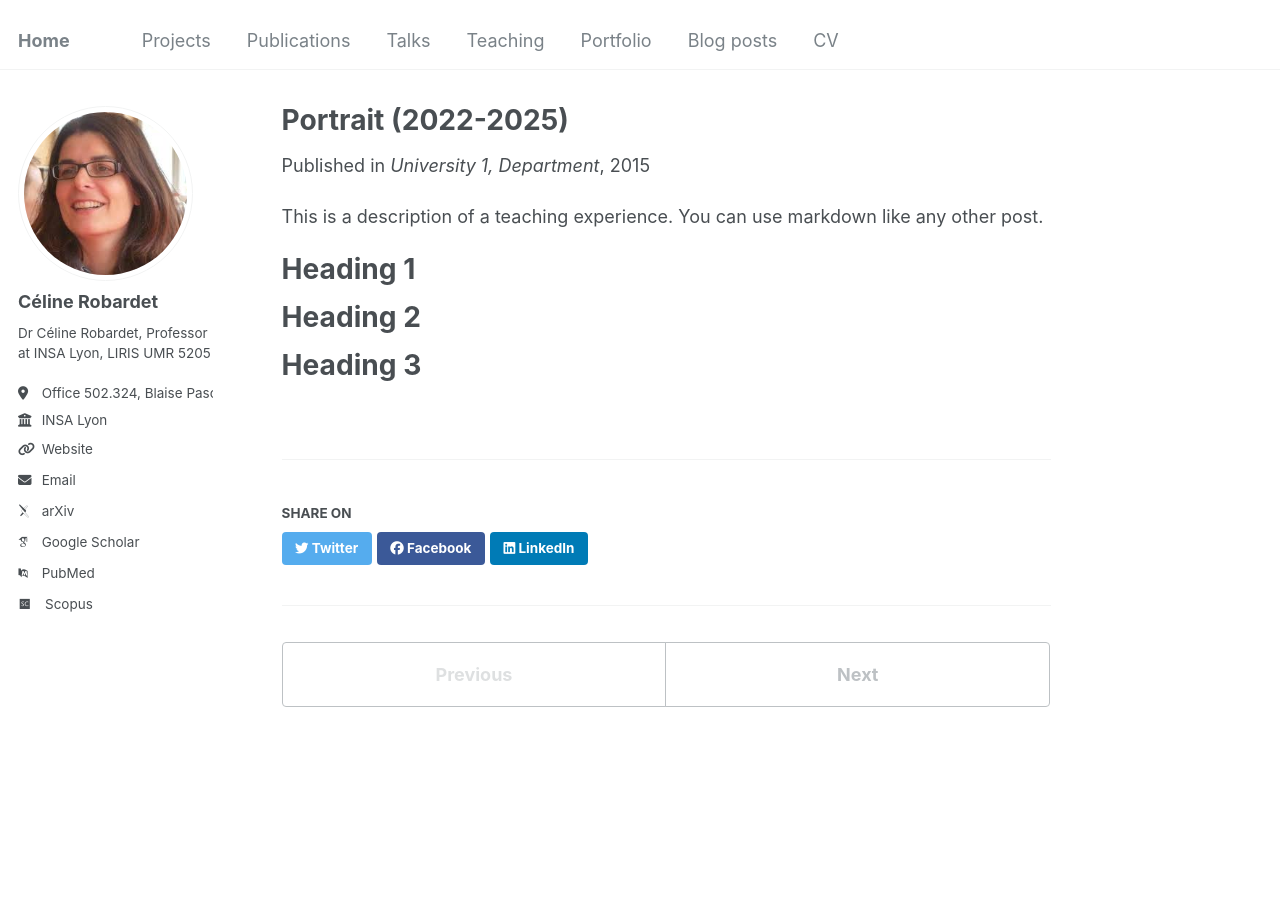
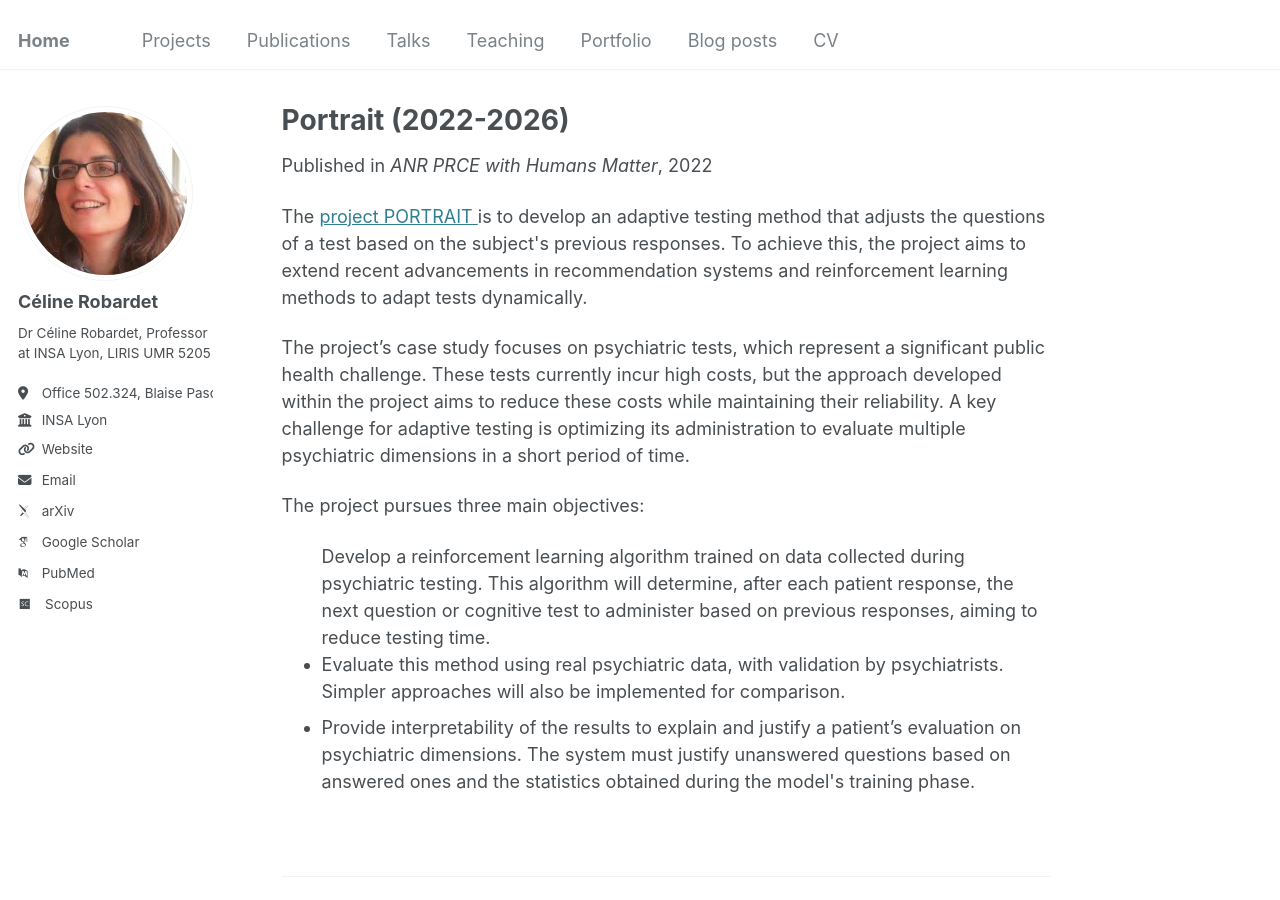
Before and after one commit to crobardet/crobardet.github.io, a Jekyll site: the page built from _projects/2022_portrait.md, in a window 1280 px wide and 900 px high. Built offline with Jekyll 4.4.1, drawn with Linux system fonts in a browser that asks for light colours; some web fonts are replaced.

Commit message:
Update 2022_portrait.md

```diff
--- a/_projects/2022_portrait.md
+++ b/_projects/2022_portrait.md
@@ -1,20 +1,22 @@
 ---
-title: "Portrait (2022-2025)"
+title: "Portrait (2022-2026)"
 collection: project
 type: "ANR PRCE with Humans Matter"
-permalink: /teaching/2015-spring-teaching-1
-venue: "University 1, Department"
-date: 2015-01-01
+permalink: "https://anr.fr/Projet-ANR-22-CE23-0006"
+venue: "ANR PRCE with Humans Matter"
+date: 2022-11-01
 location: "City, Country"
 ---
 
-This is a description of a teaching experience. You can use markdown like any other post.
+<p>The <a href="https://anr.fr/Projet-ANR-22-CE23-0006"> project PORTRAIT </a> is to develop an adaptive testing method that adjusts the questions of a test based on the subject's previous responses. To achieve this, the project aims to extend recent advancements in recommendation systems and reinforcement learning methods to adapt tests dynamically.</p>
 
-Heading 1
-======
+<p>The project’s case study focuses on psychiatric tests, which represent a significant public health challenge. These tests currently incur high costs, but the approach developed within the project aims to reduce these costs while maintaining their reliability. A key challenge for adaptive testing is optimizing its administration to evaluate multiple psychiatric dimensions in a short period of time.</p>
 
-Heading 2
-======
+The project pursues three main objectives:
+<ul>
+  <il> Develop a reinforcement learning algorithm trained on data collected during psychiatric testing. This algorithm will determine, after each patient response, the next question or cognitive test to administer based on previous responses, aiming to reduce testing time.</il>
 
-Heading 3
-======
+<li> Evaluate this method using real psychiatric data, with validation by psychiatrists. Simpler approaches will also be implemented for comparison.</li>
+
+<li> Provide interpretability of the results to explain and justify a patient’s evaluation on psychiatric dimensions. The system must justify unanswered questions based on answered ones and the statistics obtained during the model's training phase.</li>
+</ul>
```
